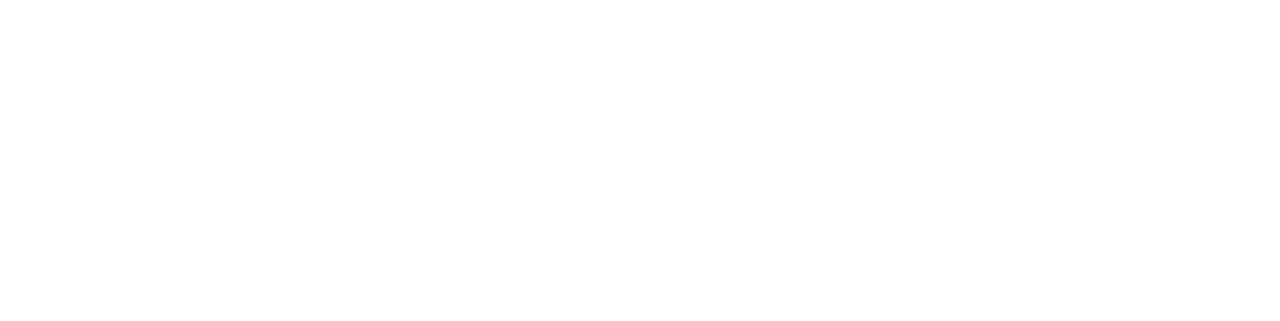
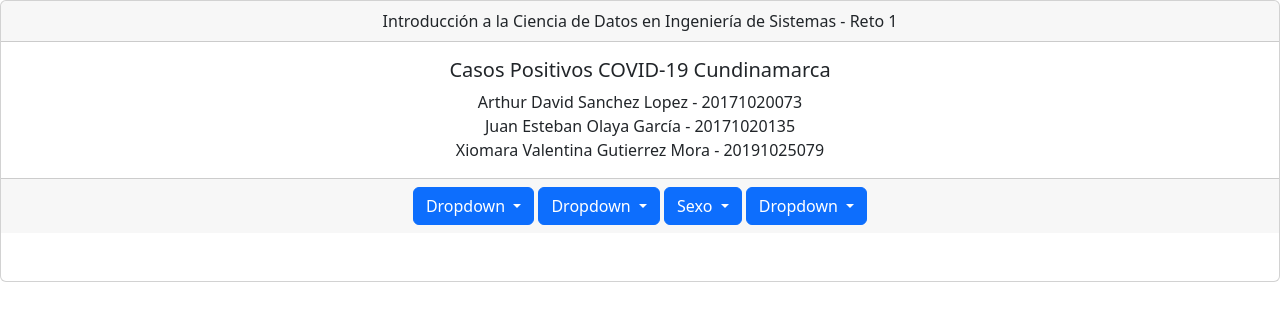
Before and after one commit to EstebanOG/Casos-Positivos-COVID-19-Cundinamarca, a Flask app: page / in a window 1280 px wide. Before the commit the part shown is empty. Shown: the top 321 px of the page. Run offline with Flask 2, Linux system fonts and the light colour scheme; parts of the project's set-up code (start-up, migrations or seed data) failed here and were passed over.

Commit message:
Update html and clean dataset

```diff
--- a/app.py
+++ b/app.py
@@ -5,17 +5,17 @@
 # Connection with www.datos.gov.co
 
 client = Socrata('www.datos.gov.co', None)
-result = client.get('rik9-88u9',limit=100)
+result = client.get('rik9-88u9',limit=300)
 
 result_df = pd.DataFrame.from_records(result)
-result_df
+result_df.set_index('id_de_caso', inplace = True)
 
+result_df.drop(columns= ["fecha_reporte_web","ubicacion","departamento", "departamento_nom", "fecha_de_notificaci_n", "unidad_medida","fecha_inicio_sintomas","fecha_recuperado","per_etn_","fecha_muerte","pais_viajo_1_cod","pais_viajo_1_nom", "nom_grupo_"], inplace = True)
 app = Flask(__name__)
 
 
 @app.route("/")
-def hello_world():
-    #return render_template('index.html', tables=[result_df.to_html(classes='data')])
+def main():
     return render_template('index.html',column_names=result_df.columns.values, row_data=list(result_df.values.tolist()), zip=zip)
 
 
--- a/templates/index.html
+++ b/templates/index.html
@@ -4,11 +4,61 @@
     <meta charset="UTF-8">
     <meta http-equiv="X-UA-Compatible" content="IE=edge">
     <meta name="viewport" content="width=device-width, initial-scale=1.0">
-    <title>Document</title>
+    <title>Reto 1</title>
     <link href="https://cdn.jsdelivr.net/npm/bootstrap@5.2.0-beta1/dist/css/bootstrap.min.css" rel="stylesheet" integrity="sha384-0evHe/X+R7YkIZDRvuzKMRqM+OrBnVFBL6DOitfPri4tjfHxaWutUpFmBp4vmVor" crossorigin="anonymous">
 </head>
 <body>
-    <div>
+  <div class="card text-center">
+    <div class="card-header">
+      Introducción a la Ciencia de Datos en Ingeniería de Sistemas - Reto 1
+    </div>
+    <div class="card-body">
+      <h5 class="card-title">Casos Positivos COVID-19 Cundinamarca</h5>
+      <p class="card-text">
+        Arthur David Sanchez Lopez - 20171020073<br>
+        Juan Esteban Olaya García - 20171020135<br>
+        Xiomara Valentina Gutierrez Mora - 20191025079
+        </p>
+    </div>
+    <div class="card-footer text-muted">
+      <div class="btn-group" role="group">
+        <button id="btnGroupDrop1" type="button" class="btn btn-primary dropdown-toggle" data-bs-toggle="dropdown" aria-expanded="false">
+          Dropdown
+        </button>
+        <ul class="dropdown-menu" aria-labelledby="btnGroupDrop1">
+          <li><a class="dropdown-item" href="#">Dropdown link</a></li>
+          <li><a class="dropdown-item" href="#">Dropdown link</a></li>
+        </ul>
+      </div>
+      <div class="btn-group" role="group">
+        <button id="btnGroupDrop1" type="button" class="btn btn-primary dropdown-toggle" data-bs-toggle="dropdown" aria-expanded="false">
+          Dropdown
+        </button>
+        <ul class="dropdown-menu" aria-labelledby="btnGroupDrop1">
+          <li><a class="dropdown-item" href="#">Dropdown link</a></li>
+          <li><a class="dropdown-item" href="#">Dropdown link</a></li>
+        </ul>
+      </div>
+      <div class="btn-group" role="group">
+        <button id="btnGroupDrop1" type="button" class="btn btn-primary dropdown-toggle" data-bs-toggle="dropdown" aria-expanded="false">
+          Sexo
+        </button>
+        <ul class="dropdown-menu" aria-labelledby="btnGroupDrop1">
+          <li><a class="dropdown-item" href="#">Hombre</a></li>
+          <li><a class="dropdown-item" href="#">Mujer</a></li>
+        </ul>
+      </div>
+      <div class="btn-group" role="group">
+        <button id="btnGroupDrop1" type="button" class="btn btn-primary dropdown-toggle" data-bs-toggle="dropdown" aria-expanded="false">
+          Dropdown
+        </button>
+        <ul class="dropdown-menu" aria-labelledby="btnGroupDrop1">
+          <li><a class="dropdown-item" href="#">Dropdown link</a></li>
+          <li><a class="dropdown-item" href="#">Dropdown link</a></li>
+        </ul>
+      </div>
+    </div>
+    <div class="card-body">
       <table class="table table-striped">
         <thead>
           <tr>
@@ -35,7 +85,7 @@
         </tbody>
 
       </table>
-
+    </div>
   </div>
     <script src="https://cdn.jsdelivr.net/npm/bootstrap@5.2.0-beta1/dist/js/bootstrap.bundle.min.js" integrity="sha384-pprn3073KE6tl6bjs2QrFaJGz5/SUsLqktiwsUTF55Jfv3qYSDhgCecCxMW52nD2" crossorigin="anonymous"></script>
 </body>
```
Lines whose indentation alone changed are shown as unchanged.
